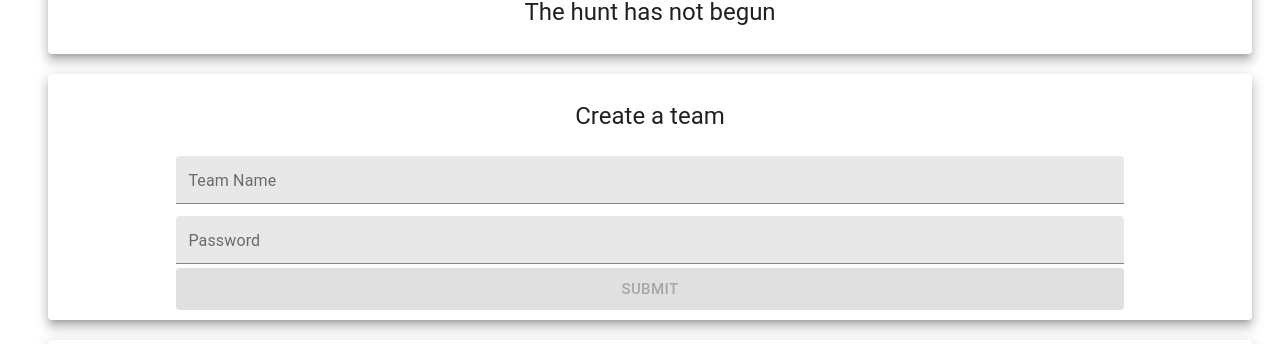
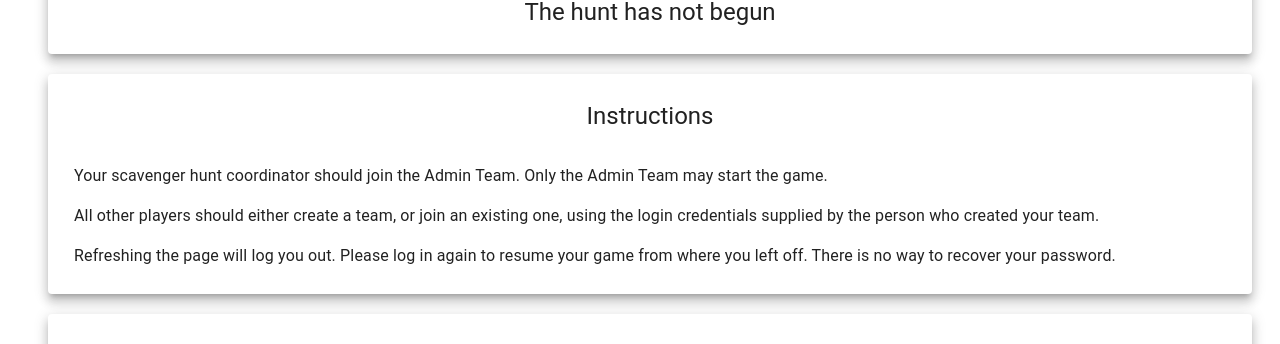
Before and after one commit to Tyresius92/scavenger-hunt, a React (Create React App) app: page / in a window 1280 px wide. Shown: the part 126-470 px from the top of the page. Built offline with nearby package versions, Linux system fonts and the light colour scheme; no server answers; the database is empty.

Commit message:
add sign up instructions

```diff
--- a/src/components/Navigation.js
+++ b/src/components/Navigation.js
@@ -2,6 +2,7 @@ import React from "react";
 import PropTypes from "prop-types";
 import { Container, AppBar, Tabs, Tab } from "@material-ui/core";
 import { GroupAdd, LocationSearching, InsertChart } from "@material-ui/icons";
+import SignUpInstructionsCard from "./SignUpInstructionsCard";
 import CreateTeam from "./CreateTeam";
 import JoinTeam from "./JoinTeam";
 import ScavengerHunt from "./ScavengerHunt";
@@ -55,6 +56,7 @@ const Navigation = props => {
             <MessageCard message={`Welcome, ${props.teamData.teamName}!`} />
           ) : (
             <>
+              <SignUpInstructionsCard />
               <CreateTeam
                 updateTeamData={props.updateTeamData}
                 updateCorrectAnswers={props.updateCorrectAnswers}
--- /dev/null
+++ b/src/components/SignUpInstructionsCard.js
@@ -0,0 +1,31 @@
+import React from "react";
+import { Card, CardHeader, List, ListItem } from "@material-ui/core";
+import useStyles from "./useStyles";
+
+const SignUpInstructionsCard = () => {
+  const classes = useStyles();
+
+  return (
+    <Card raised className={classes.card}>
+      <CardHeader title="Instructions" />
+      <List>
+        <ListItem>
+          Your scavenger hunt coordinator should join the Admin Team. Only the
+          Admin Team may start the game.
+        </ListItem>
+        <ListItem>
+          All other players should either create a team, or join an existing
+          one, using the login credentials supplied by the person who created
+          your team.
+        </ListItem>
+        <ListItem>
+          Refreshing the page will log you out. Please log in again to resume
+          your game from where you left off. There is no way to recover your
+          password.
+        </ListItem>
+      </List>
+    </Card>
+  );
+};
+
+export default SignUpInstructionsCard;
```
